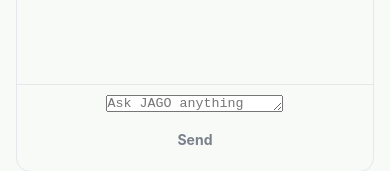
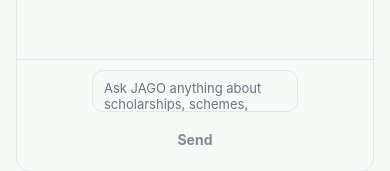
Before and after one commit to adityas306/tribal-sahay, a React (Vite) app in the folder frontend/: page /jago in a window 390 px wide. Shown: the part 905-1076 px from the top of the page. Built offline with nearby package versions, Linux system fonts and the light colour scheme; no server answers; sample sign-in values are in the browser's storage.

Commit message:
Changes in Jago.css

```diff
--- a/frontend/src/pages/Jago.css
+++ b/frontend/src/pages/Jago.css
@@ -56,13 +56,11 @@
 .newChatBtn {
   width: 100%;
   min-height: 42px;
-
   border: none;
   border-radius: 11px;
 
   font-size: 14px;
   font-weight: 600;
-
   cursor: pointer;
 
   background: var(--button-bg);
@@ -194,6 +192,7 @@
 .jagoHistoryActions {
   display: flex;
   gap: 2px;
+
   padding-right: 5px;
 }
 
@@ -212,7 +211,6 @@
   color: var(--muted);
 
   font-size: 12px;
-
   cursor: pointer;
 
   opacity: 0;
@@ -223,7 +221,8 @@
     color 0.18s ease;
 }
 
-.jagoHistoryItem:hover .jagoHistoryActions button {
+.jagoHistoryItem:hover
+.jagoHistoryActions button {
   opacity: 1;
 }
 
@@ -243,7 +242,6 @@
   text-align: center;
 
   font-size: 13px;
-
   color: var(--muted);
 }
 
@@ -300,7 +298,6 @@
 .jagoToolbar label {
   font-size: 13px;
   font-weight: 600;
-
   color: var(--muted);
 }
 
@@ -428,6 +425,21 @@
 
 
 /* =========================================================
+   STREAMING TEXT
+   ========================================================= */
+
+.jagoStreamingText {
+  white-space: pre-wrap;
+  word-break: break-word;
+  overflow-wrap: anywhere;
+
+  line-height: 1.65;
+
+  color: var(--text);
+}
+
+
+/* =========================================================
    MARKDOWN - PARAGRAPHS
    ========================================================= */
 
@@ -487,7 +499,6 @@
 .jagoLayout .bot li {
   margin: 5px 0;
   padding-left: 2px;
-
   line-height: 1.65;
 }
 
@@ -687,6 +698,7 @@
   margin-top: 9px;
 
   display: flex;
+
   gap: 6px;
 }
 
@@ -747,6 +759,7 @@
 
 .jagoLayout .chat > form {
   display: flex;
+
   align-items: center;
 
   gap: 10px;
@@ -758,23 +771,33 @@
   background: var(--card);
 }
 
-.jagoLayout .chat > form input {
+
+/* INPUT + TEXTAREA */
+
+.jagoLayout .chat > form input,
+.jagoLayout .chat > form textarea {
   flex: 1;
+
   min-width: 0;
 
-  height: 44px;
+  min-height: 44px;
 
-  padding: 0 14px;
+  padding: 10px 14px;
 
   border: 1px solid var(--border);
+
   border-radius: 11px;
 
   background: var(--input);
   color: var(--text);
 
+  font-family: inherit;
+
   font-size: 14px;
 
   outline: none;
+
+  resize: none;
 
   transition:
     border-color 0.18s ease,
@@ -783,21 +806,33 @@
     color 0.18s ease;
 }
 
-.jagoLayout .chat > form input::placeholder {
+
+/* PLACEHOLDER */
+
+.jagoLayout .chat > form input::placeholder,
+.jagoLayout .chat > form textarea::placeholder {
   color: var(--muted);
 }
 
-.jagoLayout .chat > form input:focus {
+
+/* FOCUS */
+
+.jagoLayout .chat > form input:focus,
+.jagoLayout .chat > form textarea:focus {
   border-color: var(--primary);
 
   box-shadow:
     0 0 0 3px var(--focus-ring);
 }
 
+
+/* SEND BUTTON */
+
 .jagoLayout .chat > form .btn {
   flex-shrink: 0;
 
   height: 44px;
+
   min-width: 88px;
 
   border-radius: 11px;
@@ -806,6 +841,16 @@
   color: var(--button-text);
 
   border: 1px solid var(--button-border);
+
+  cursor: pointer;
+}
+
+
+/* DISABLED */
+
+.jagoLayout .chat > form .btn:disabled {
+  cursor: not-allowed;
+  opacity: 0.6;
 }
 
 
@@ -845,12 +890,15 @@
 @media (max-width: 700px) {
   .jagoLayout {
     display: flex;
+
     flex-direction: column;
+
     gap: 12px;
   }
 
   .jagoSidebar {
     height: auto;
+
     max-height: 190px;
 
     padding: 12px;
@@ -880,6 +928,7 @@
 
   .jagoLayout .chat {
     height: 650px;
+
     min-height: 500px;
 
     border-radius: 14px;
@@ -893,14 +942,17 @@
 
   .jagoLayout .chatMsgs {
     padding: 14px 12px;
+
     gap: 12px;
   }
 
   .jagoLayout .chatMsgs .user,
   .jagoLayout .chatMsgs .bot {
     max-width: 92%;
+
     font-size: 13.5px;
   }
+
 
   /* Markdown mobile */
 
@@ -918,6 +970,7 @@
 
   .jagoLayout .bot table {
     min-width: 560px;
+
     font-size: 12px;
   }
 
@@ -931,18 +984,25 @@
     padding-left: 21px;
   }
 
+
+  /* Mobile input */
+
   .jagoLayout .chat > form {
     padding: 10px;
+
     gap: 7px;
   }
 
-  .jagoLayout .chat > form input {
-    height: 42px;
+  .jagoLayout .chat > form input,
+  .jagoLayout .chat > form textarea {
+    min-height: 42px;
+
     font-size: 13px;
   }
 
   .jagoLayout .chat > form .btn {
     height: 42px;
+
     min-width: 70px;
 
     padding-left: 10px;
@@ -962,6 +1022,7 @@
 
   .jagoToolbar select {
     min-width: 105px;
+
     font-size: 12px;
   }
 
@@ -970,8 +1031,9 @@
     max-width: 95%;
   }
 
-  .jagoLayout .chat > form input {
-    padding: 0 11px;
+  .jagoLayout .chat > form input,
+  .jagoLayout .chat > form textarea {
+    padding: 9px 11px;
   }
 
   .jagoLayout .bot table {
```
